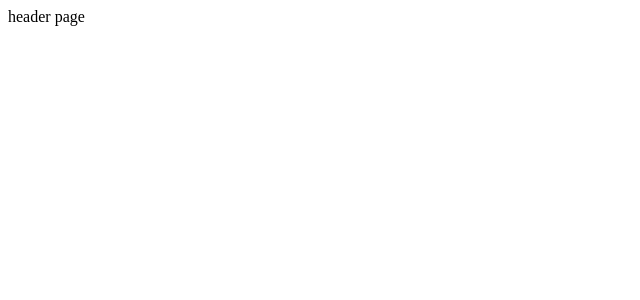
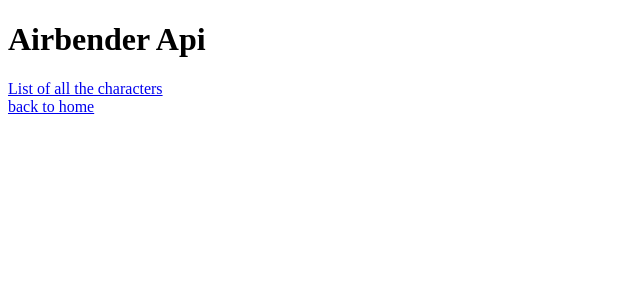
Before and after one commit to sarah-svg/lab21ComponentsWithCustonHooks, a React app: page / in a window 1280 px wide. Shown: the top 300 px of the page, without its empty margins (0-640 px from the left). Built offline with nearby package versions, Linux system fonts and the light colour scheme.

Commit message:
set up header with Link can go to character page or home

```diff
--- a/src/components/app/App.jsx
+++ b/src/components/app/App.jsx
@@ -12,8 +12,9 @@ import Header from '../header/Header';
 export default function App() {
   return (
     <Router>
+      <Header/>
       <Switch>
-        <Route exact path="/" component={Header} />
+        {/* <Route exact path="/" component={Header} /> */}
         <Route exact path="/characters" component={AllCharacters} />
         <Route exact path="/characters/:id" component={Character}/>
       </Switch>
--- a/src/components/header/Header.jsx
+++ b/src/components/header/Header.jsx
@@ -1,9 +1,12 @@
 import React from 'react';
+import { Link } from 'react-router-dom';
 
 function Header() {
   return (
     <div>
-            header page
+      <h1>Airbender Api</h1>
+      <Link to="/characters">List of all the characters</Link><br></br>
+      <Link to="/">back to home</Link>
     </div>
   );
 }
```
